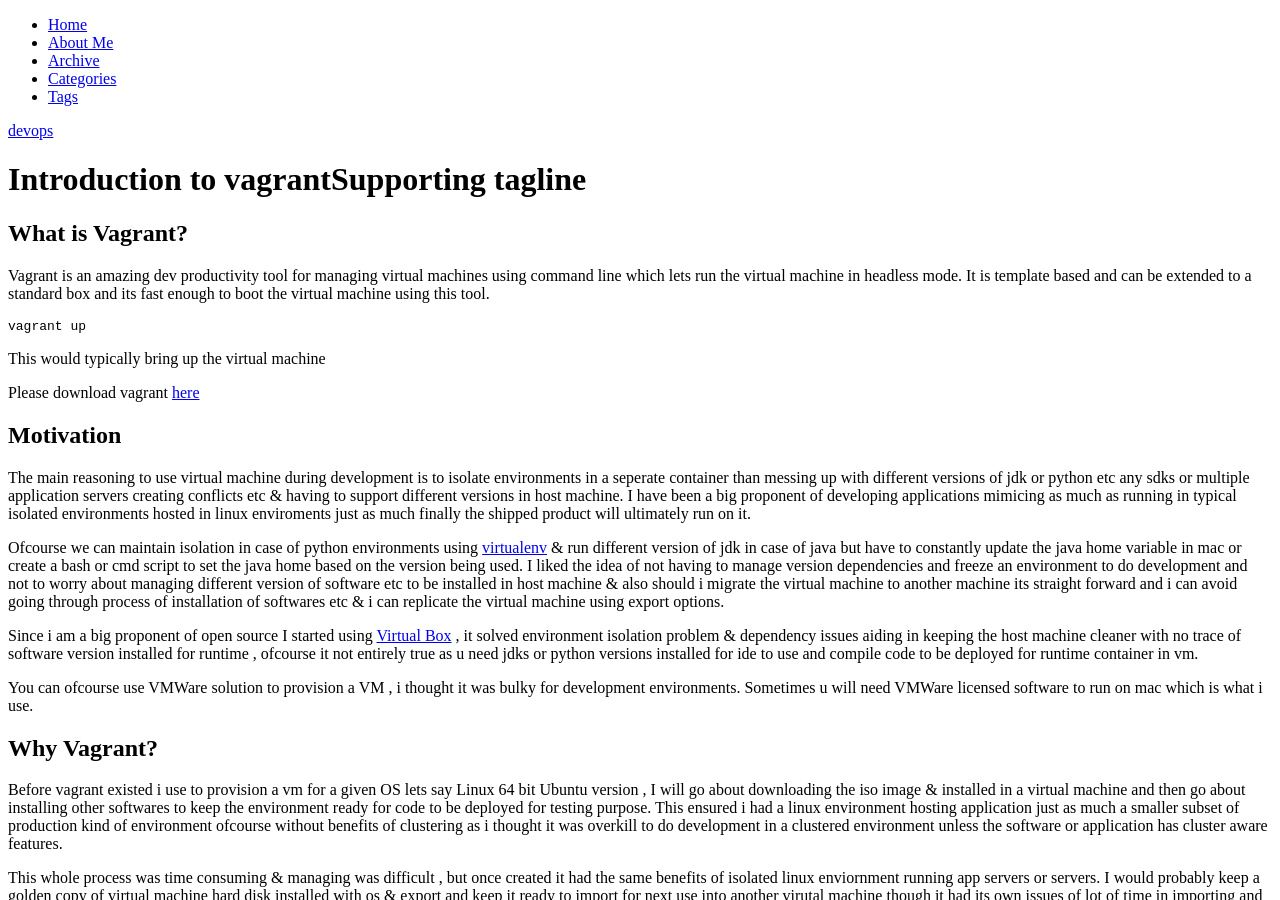
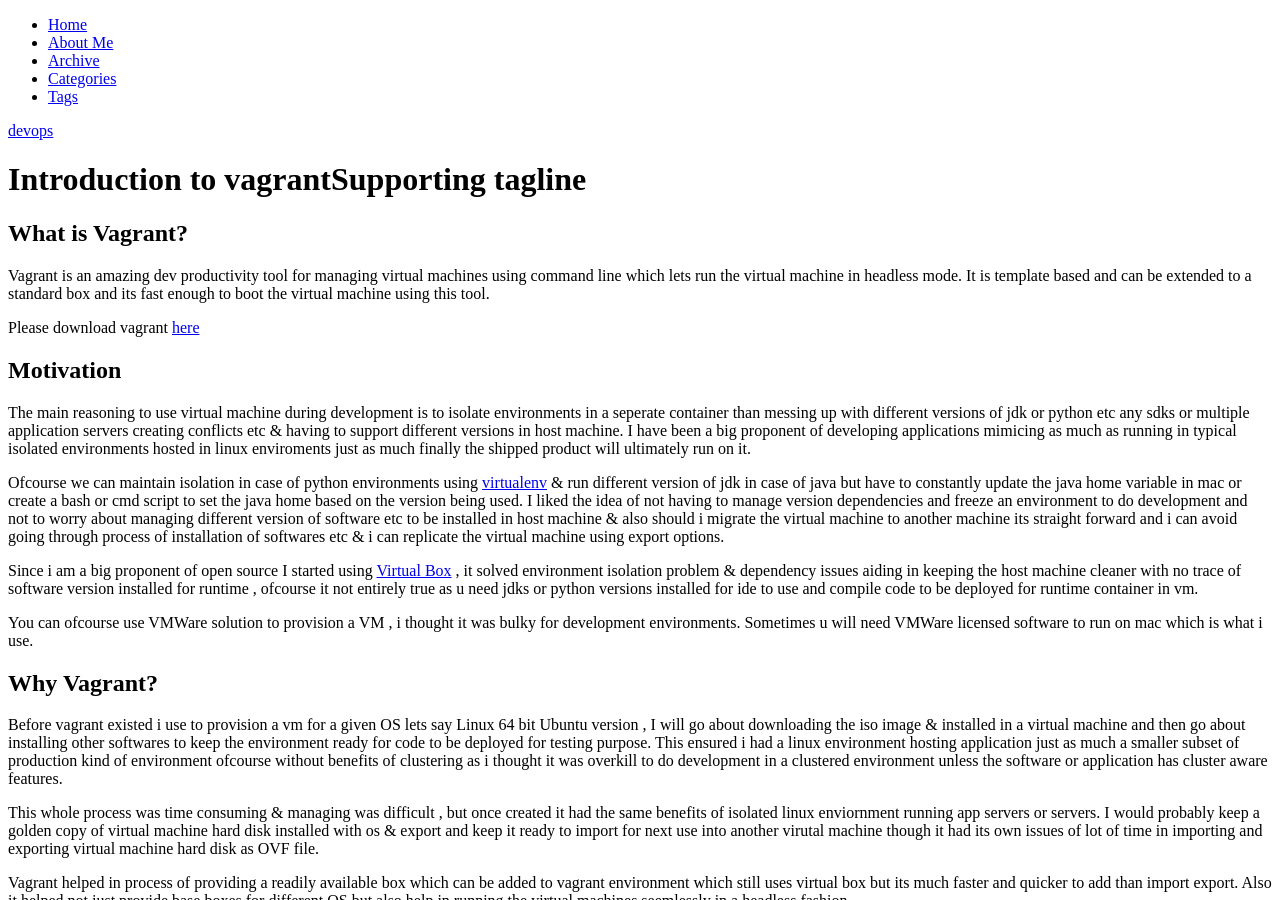
Before and after one commit to karpra/karpra.github.io, a Jekyll site: the page built from _posts/2014-9-19-introduction to vagrant.md, in a window 1280 px wide and 900 px high. Built offline with Jekyll 4.4.1, drawn with Linux system fonts in a browser that asks for light colours; nearby versions of some CDN libraries; library files that are not in the unit come from our copies.

Commit message:
Update 2014-9-19-introduction to vagrant.md

```diff
--- a/_posts/2014-9-19-introduction to vagrant.md
+++ b/_posts/2014-9-19-introduction to vagrant.md
@@ -9,9 +9,6 @@
 
 Vagrant is an amazing dev productivity tool for managing virtual machines using command line which lets run the virtual machine in headless mode. It is template based and can be extended to a standard box and its fast enough to boot the virtual machine using this tool.
 
-    vagrant up
-
-This would typically bring up the virtual machine
 
 Please download vagrant [here](https://www.vagrantup.com/)
 
```
